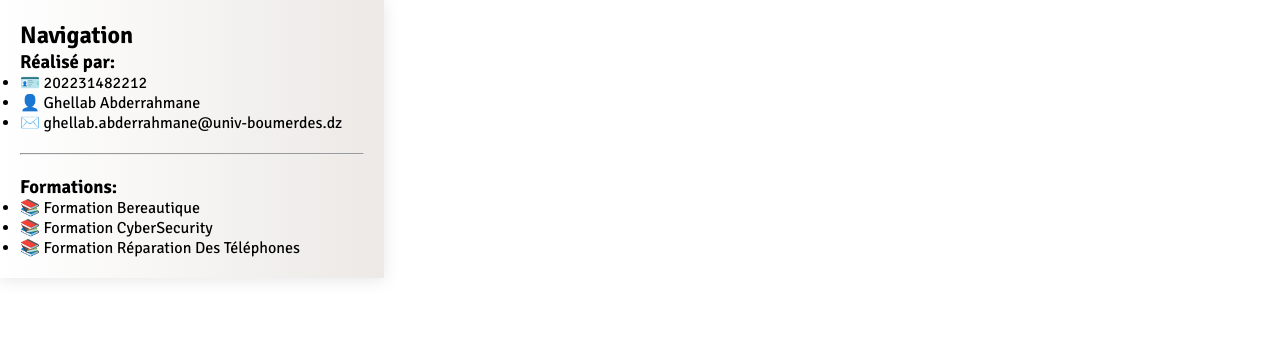
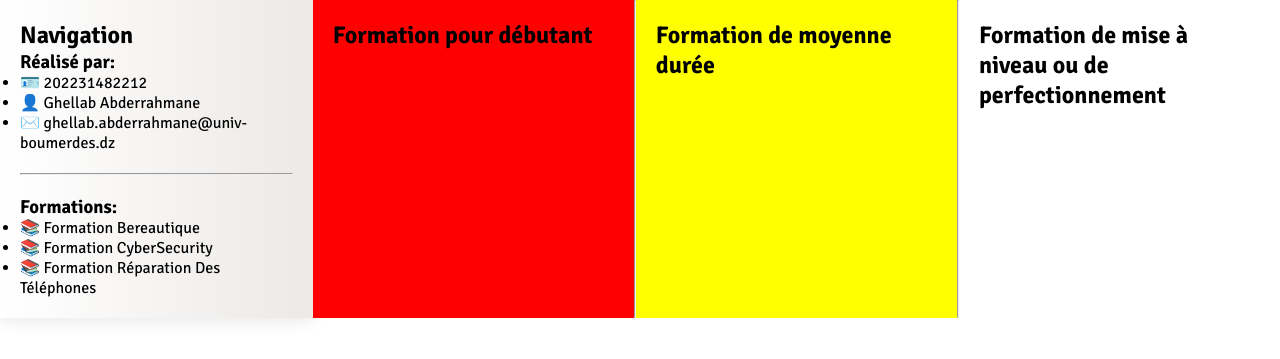
Before and after one commit to rhaym-tech/formations-manager-webapp, a PHP site: page /pages/formation.php in a window 1280 px wide. Shown: the part 79-438 px from the top of the page. Run offline with PHP 8.4, Linux system fonts and the light colour scheme; data that the repository does not hold is empty.

Commit message:
riglha hbb

```diff
--- /dev/null
+++ b/assets/css/section-title.css
@@ -0,0 +1,4 @@
+.section-title {
+    font-weight: bold;
+    font-style: italic;
+}
--- a/pages/formation.php
+++ b/pages/formation.php
@@ -84,7 +84,7 @@
 
 <!DOCTYPE html>
 <html lang="en">
-<?php $title = "Ecole.uwu"; include '../includes/head.php'; ?>
+<?php $title = "Training Page"; include '../includes/head.php'; ?>
 <body>
     <?# Including header ?>
     <?php include '../includes/header.php'; ?>
@@ -93,7 +93,28 @@
         <?# Including nav bar ?>
         <?php include '../includes/nav.php'; ?>
 
-        <div class="formation">
+        <div class="formations container">
+        <section style="background-color:red">
+            <h2 class="section-title">Formation pour débutant</h2>
+
+        </section>
+
+        <hr>
+
+        <section style="background-color:yellow">
+            <h2 class="section-title">Formation de moyenne durée</h2>
+           <!-- caralooooo-->
+        </section>
+
+        <hr>
+
+        <section class="background-color:green">
+            <h2 class="section-title">Formation de mise à niveau ou de perfectionnement</h2>
+
+        </section>
+
+
+
             <?php
                 echo "<img src='". $formations[$id]["image"] ."'></img>";
             ?>
```
